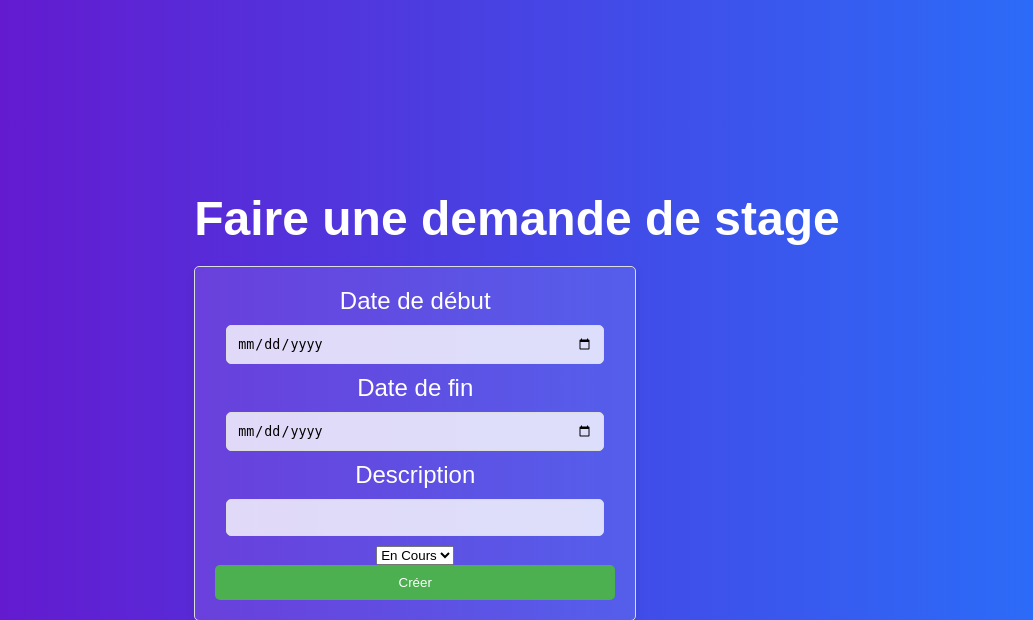
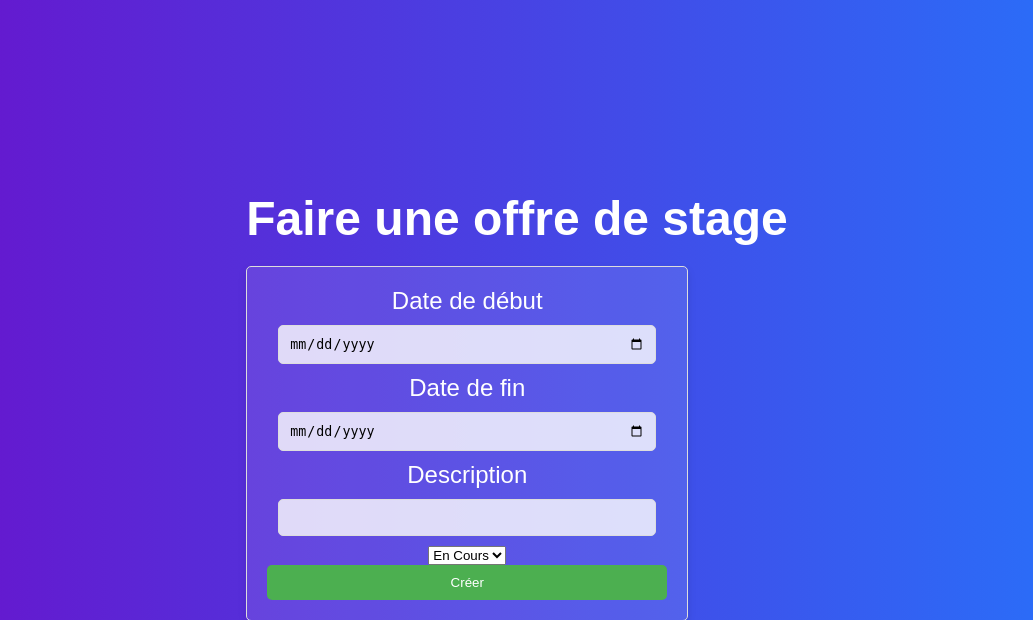
Before and after one commit to Rajdi16/Stage-chopin, a PHP site: page /creeOffreStage.php in a window 1280 px wide. Shown: the part 132-752 px from the top of the page, without its empty margins (123-1156 px from the left). Run offline with PHP 8.4, Linux system fonts and the light colour scheme; the visitor is signed in with stand-in values (Sample User, id 1).

Commit message:
fix bugs

```diff
--- a/week_of_hell/creeOffreStage.php
+++ b/week_of_hell/creeOffreStage.php
@@ -14,12 +14,12 @@ if (isset($_POST['cree'])) {
             return;
         }
 
-        $stmt = $conn->prepare("INSERT INTO offrestage (`dateDeb`, `dateFin`, `description`, `etat`, `enterpris_Id`) VALUES (:dateDeb, :dateFin, :description, :etat, :enterpris_Id)");
+        $stmt = $conn->prepare("INSERT INTO offrestage (`dateDeb`, `dateFin`, `description`, `etat`, `entreprise_Id`) VALUES (:dateDeb, :dateFin, :description, :etat, :enterprise_Id)");
         $stmt->bindParam(':dateDeb', $_POST['dateDeb']);
         $stmt->bindParam(':dateFin', $_POST['dateFin']);
         $stmt->bindParam(':description', $_POST['description']);
         $stmt->bindParam(':etat', $_POST['etat']);
-        $stmt->bindParam(':enterpris_Id', $_SESSION['id']);
+        $stmt->bindParam(':enterprise_Id', $_SESSION['id']);
 
         if ($stmt->execute()) {
             header("Location: index.php");
@@ -37,13 +37,13 @@ if (isset($_POST['cree'])) {
 <head>
     <meta charset="UTF-8">
     <meta name="viewport" content="width=device-width, initial-scale=1.0">
-    <title>Faire une demande de stage</title>
+    <title>Faire une offre de stage</title>
     <link rel="stylesheet" href="style.css">
 </head>
 
 <body class="container">
     <div>
-        <h1>Faire une demande de stage</h1>
+        <h1>Faire une offre de stage</h1>
         <form action="creeOffreStage.php" method="post">
             <label for="dateDeb">Date de début</label>
             <input type="date" name="dateDeb" id="dateDeb" required>
```
